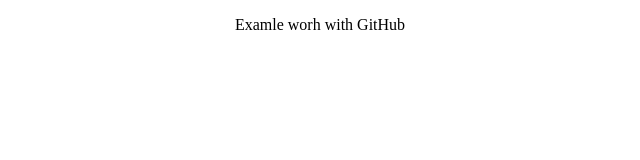
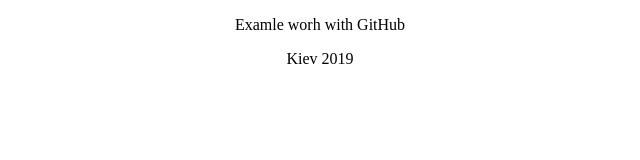
Before and after one commit to liliiadryfan/webdeveloper, a plain HTML site: page index.html in a window 1280 px wide. Shown: the full height of the page, 320-960 px from the left. Drawn offline with Linux system fonts and the light colour scheme.

Commit message:
Adde Kiew word
Example for web to desktop PC

```diff
--- a/index.html
+++ b/index.html
@@ -7,5 +7,6 @@
 
 <body>
 <p align="center"> Examle worh with GitHub</p>
+<p align="center"> Kiev 2019</p>
 </body>
 </html>
```
